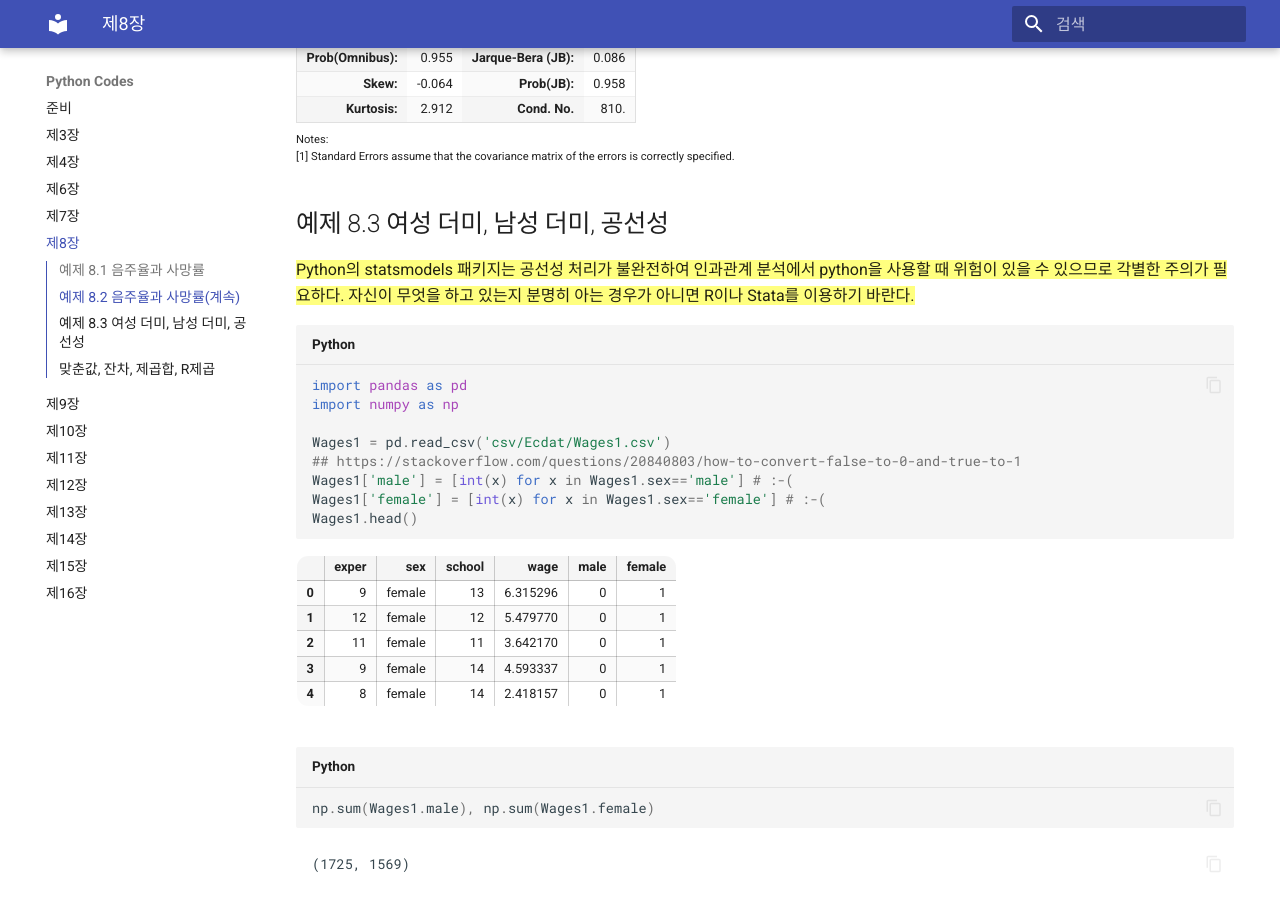
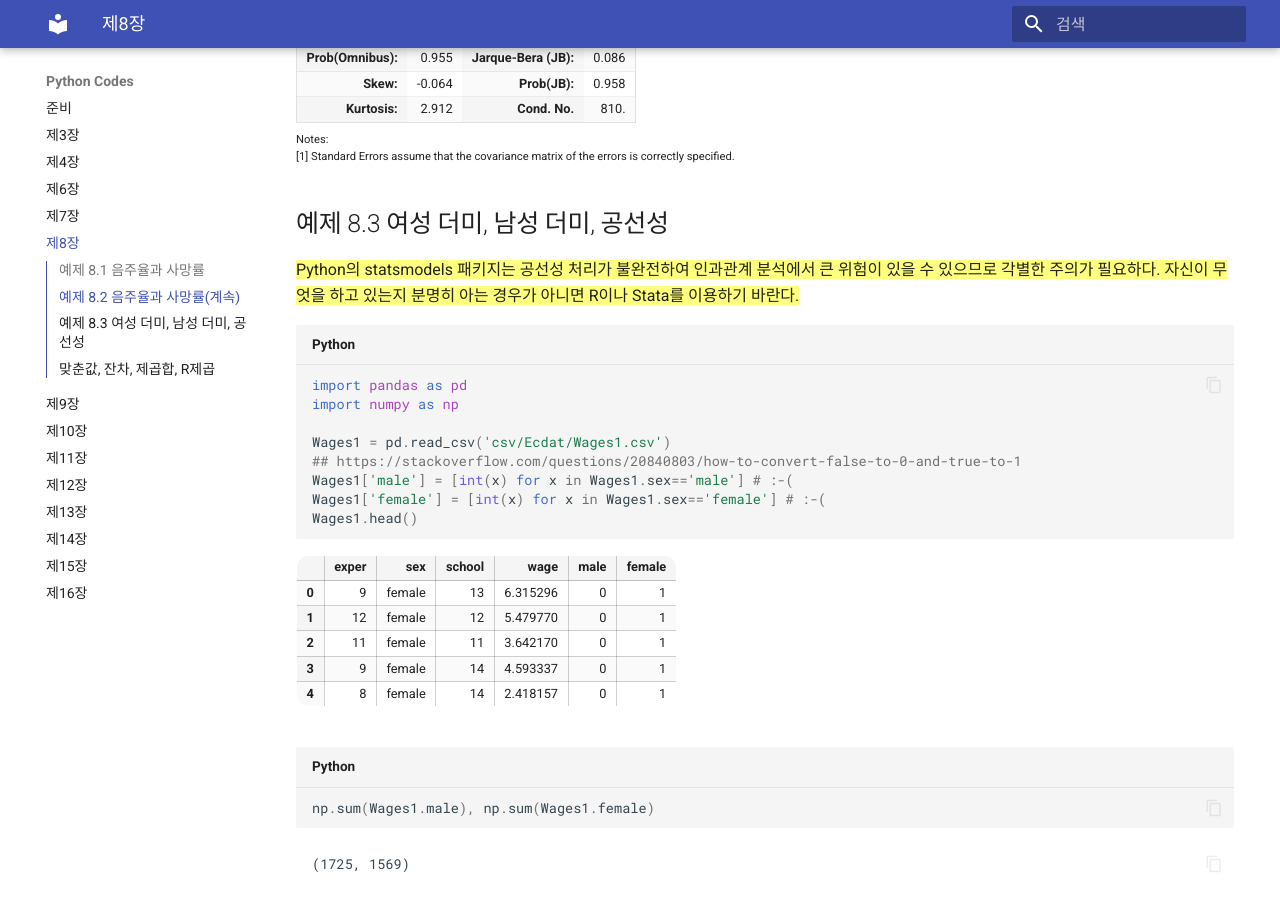
Before and after one commit to chan079/loepy, an MkDocs documentation site: the page built from docs/08.md, in a window 1280 px wide and 900 px high, scrolled down 1906 px. Built offline with MkDocs 1.6.1 and Material for MkDocs 9.7.7, drawn with Linux system fonts in a browser that asks for light colours.

Commit message:
Update 08.md

````diff
--- a/docs/08.md
+++ b/docs/08.md
@@ -165,7 +165,7 @@
 ## 예제 8.3 여성 더미, 남성 더미, 공선성
 
 
-<mark>Python의 statsmodels 패키지는 공선성 처리가 불완전하여 인과관계 분석에서 python을 사용할 때 위험이 있을 수 있으므로 각별한 주의가 필요하다. 자신이 무엇을 하고 있는지 분명히 아는 경우가 아니면 R이나 Stata를 이용하기 바란다.</mark>
+<mark>Python의 statsmodels 패키지는 공선성 처리가 불완전하여 인과관계 분석에서 큰 위험이 있을 수 있으므로 각별한 주의가 필요하다. 자신이 무엇을 하고 있는지 분명히 아는 경우가 아니면 R이나 Stata를 이용하기 바란다.</mark>
 
 
 ```python
````
